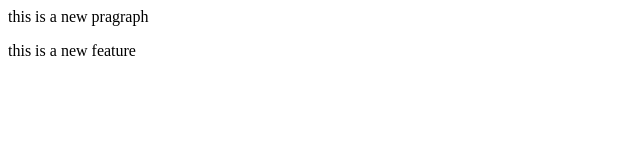
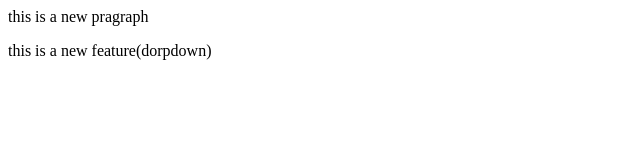
Before and after one commit to jaberakram/local-repo, a plain HTML site: page index.html in a window 1280 px wide. Shown: the full height of the page, 0-640 px from the left. Drawn offline with Linux system fonts and the light colour scheme.

Commit message:
add dorpdown

```diff
--- a/index.html
+++ b/index.html
@@ -1,2 +1,2 @@
 <p> this is a new pragraph</p>
-<p> this is a new feature</p>
+<p> this is a new feature(dorpdown)</p>
```
